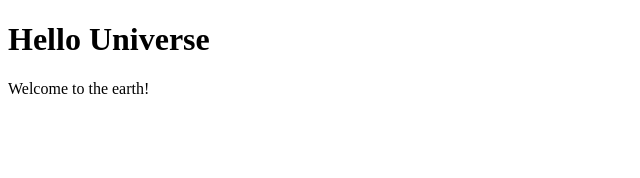
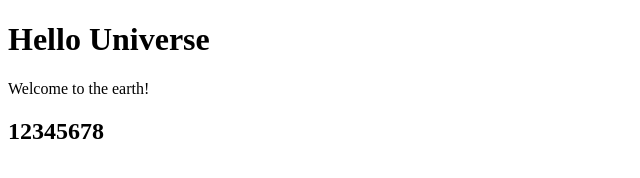
Before and after one commit to kyawsoehan/learngit, a plain HTML site: page index.html in a window 1280 px wide. Shown: the whole page, without its empty margins (0-640 px from the left). Drawn offline with Linux system fonts and the light colour scheme.

Commit message:
added changes

```diff
--- a/index.html
+++ b/index.html
@@ -9,5 +9,6 @@
 <body>
     <h1>Hello Universe</h1>
     <p>Welcome to the earth!</p>
+    <h2>12345678</h2>
 </body>
 </html>
```
